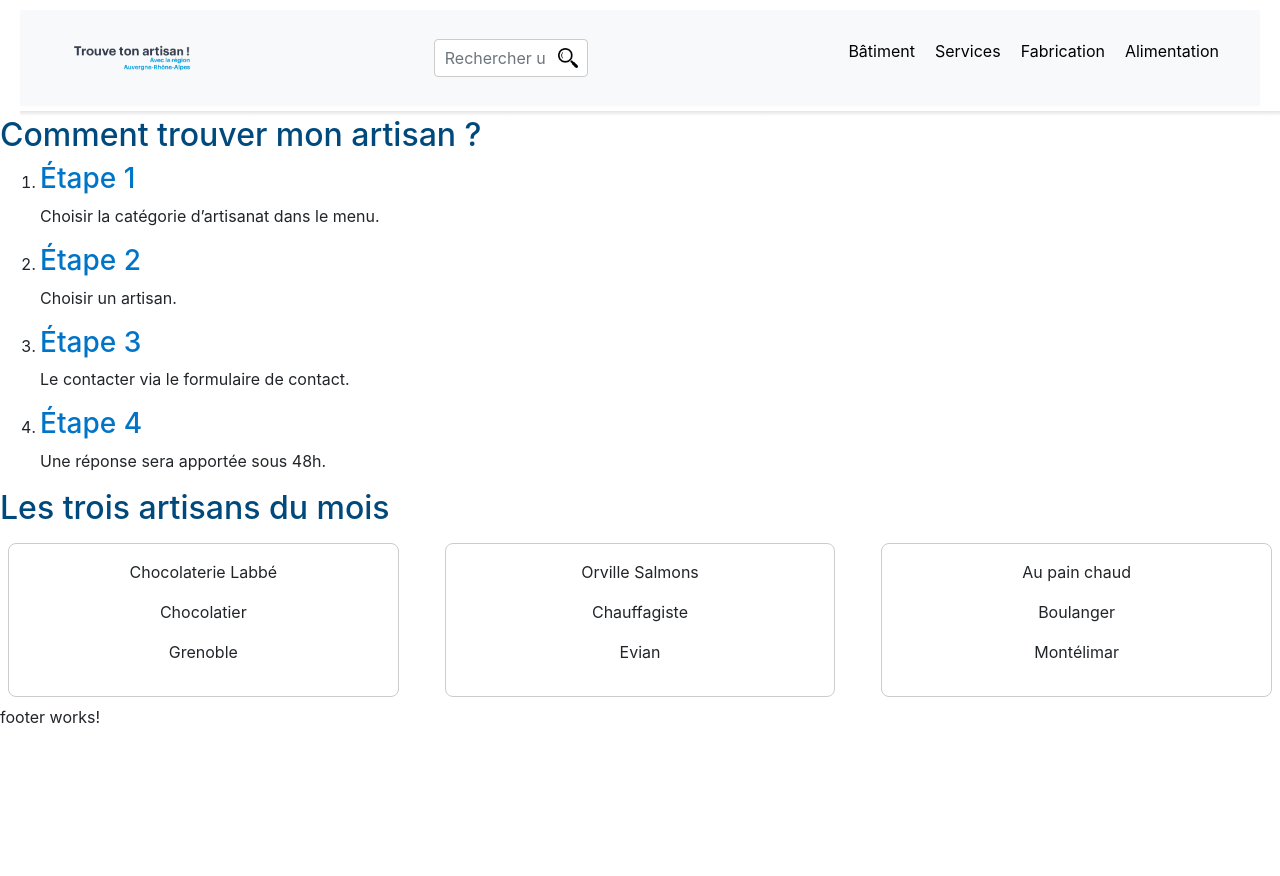
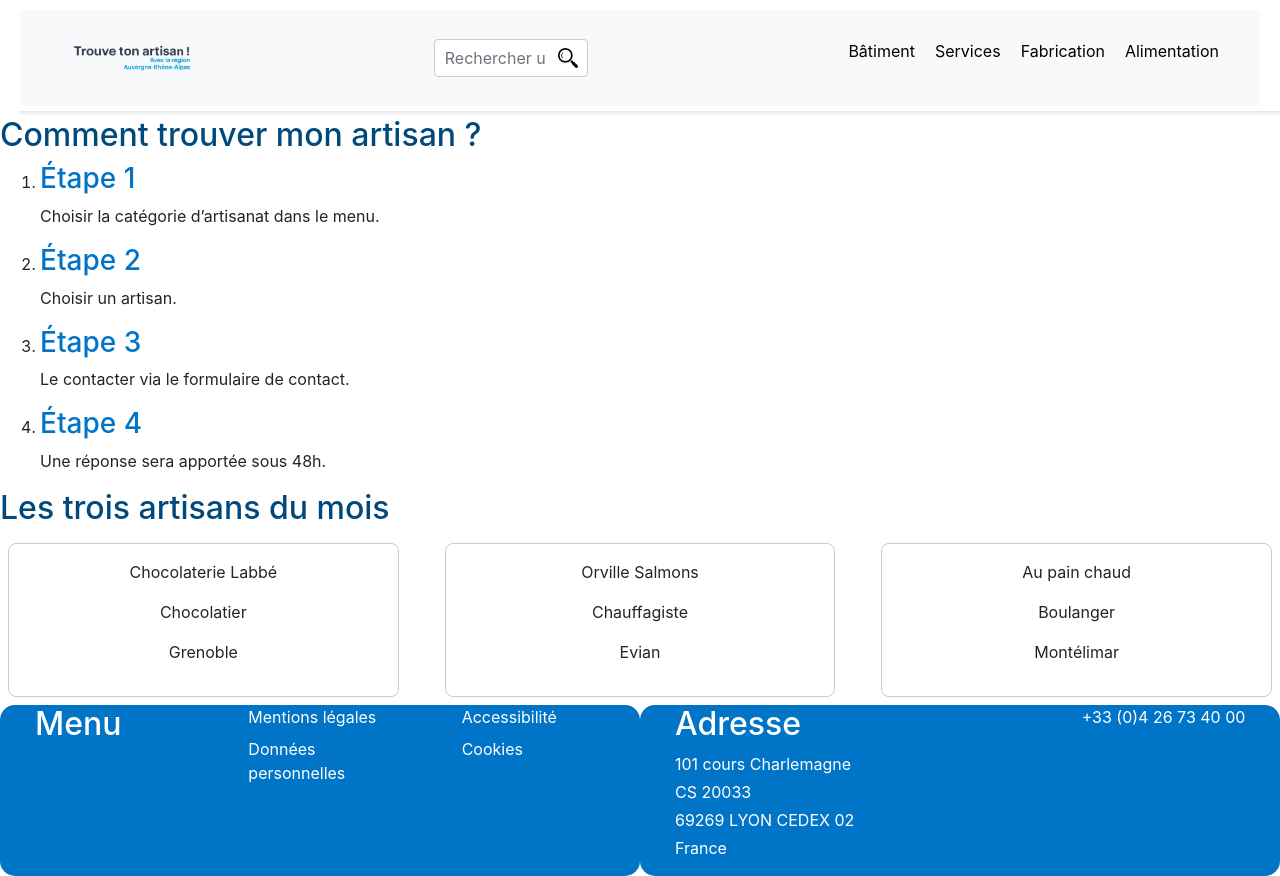
Before and after one commit to DS30190/Trouve-ton-artisan, an Angular app: page / in a window 1280 px wide. Before the commit the page ends 800 px from the top, so only its background shows below. Built offline with nearby package versions, Linux system fonts and the light colour scheme.

Commit message:
add text

```diff
--- a/src/app/components/footer/footer.component.css
+++ b/src/app/components/footer/footer.component.css
@@ -0,0 +1,22 @@
+.footer-menu-container  {
+    border-radius: 15px;
+    background-color: #0074c7;
+    text-decoration: none;
+    color:white;
+  }
+.footer {
+    margin: 0;
+    width: 100%;
+}
+.footer-menu,
+.footer-contact {
+    margin-left: 20px;
+    color: white;
+  }
+  .footer-menu a {
+    color: #ffffff; /* Définit la couleur des liens en blanc */
+}
+
+.footer-menu a:hover {
+    color: #cccccc; /* Couleur de survol, optionnel, juste pour améliorer l'interaction */
+}
--- a/src/app/components/footer/footer.component.html
+++ b/src/app/components/footer/footer.component.html
@@ -1 +1,46 @@
-<p>footer works!</p>
+<footer>
+    <div class="container-fluid">
+      <div class="row">
+        <div class="col-md-6 mb-3 mb-md-0 footer-menu-container">
+          <div class="row">
+            <div class="col-md-4 ">
+              <nav class="footer-menu">
+                <h2>Menu</h2>
+              </nav>
+            </div>
+            <div class="col-md-4">
+              <nav class="footer-menu">
+                <a routerLink="/legal-notices" class="d-block mb-2">Mentions légales</a>
+                <a routerLink="/personal-data" class="d-block mb-2">Données personnelles</a>
+              </nav>
+            </div>
+            <div class="col-md-4">
+              <nav class="footer-menu">
+                <a routerLink="/accessibility" class="d-block mb-2">Accessibilité</a>
+                <a routerLink="/cookies" class="d-block mb-2">Cookies</a>
+              </nav>
+            </div>
+          </div>
+        </div>
+        <div class="col-md-6 footer-menu-container">
+          <div class="row footer-contact-container">
+            <div class="col-md-8">
+              <address class="footer-contact">
+                <h2>Adresse</h2>
+                <p class="mb-1">101 cours Charlemagne</p>
+                <p class="mb-1">CS 20033</p>
+                <p class="mb-1">69269 LYON CEDEX 02</p>
+                <p class="mb-1">France</p>
+              </address>
+            </div>
+            <div class="col-md-4">
+              <div class="footer-phone">
+
+                <p class="mb-0">+33 (0)4 26 73 40 00</p>
+              </div>
+            </div>
+          </div>
+        </div>
+      </div>
+    </div>
+  </footer>
```
